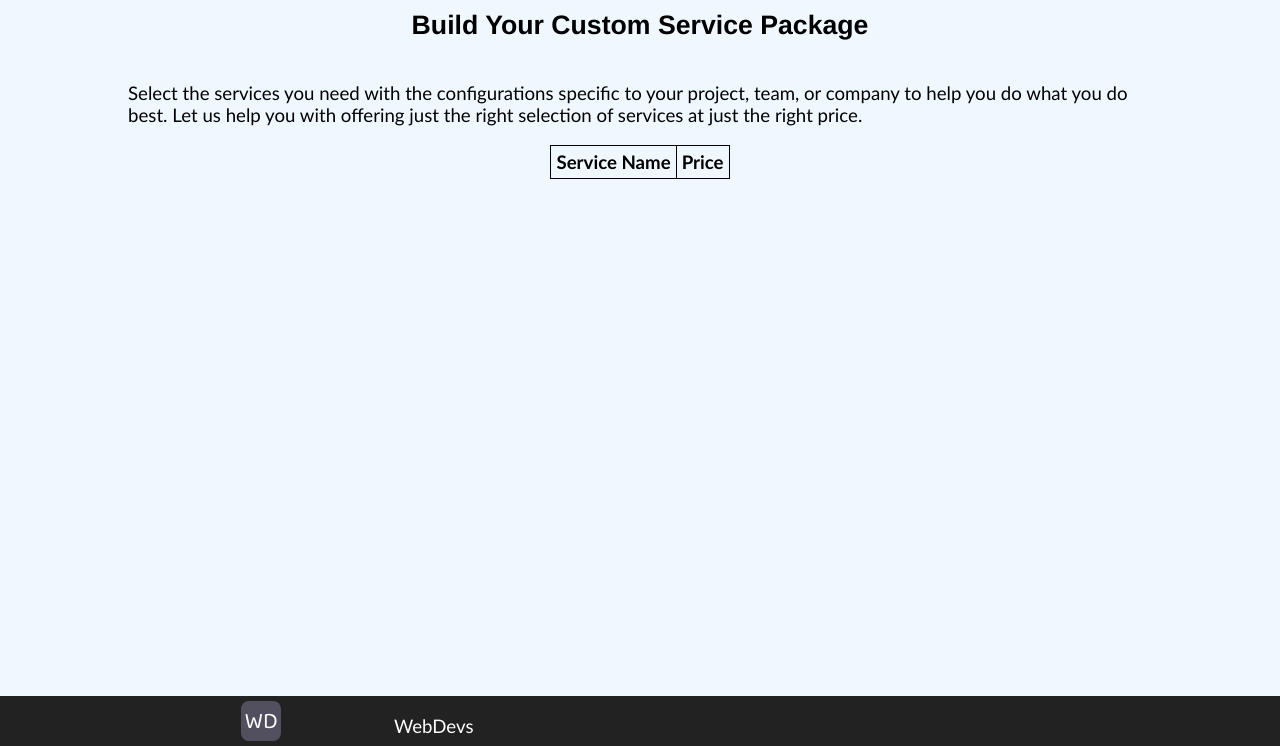
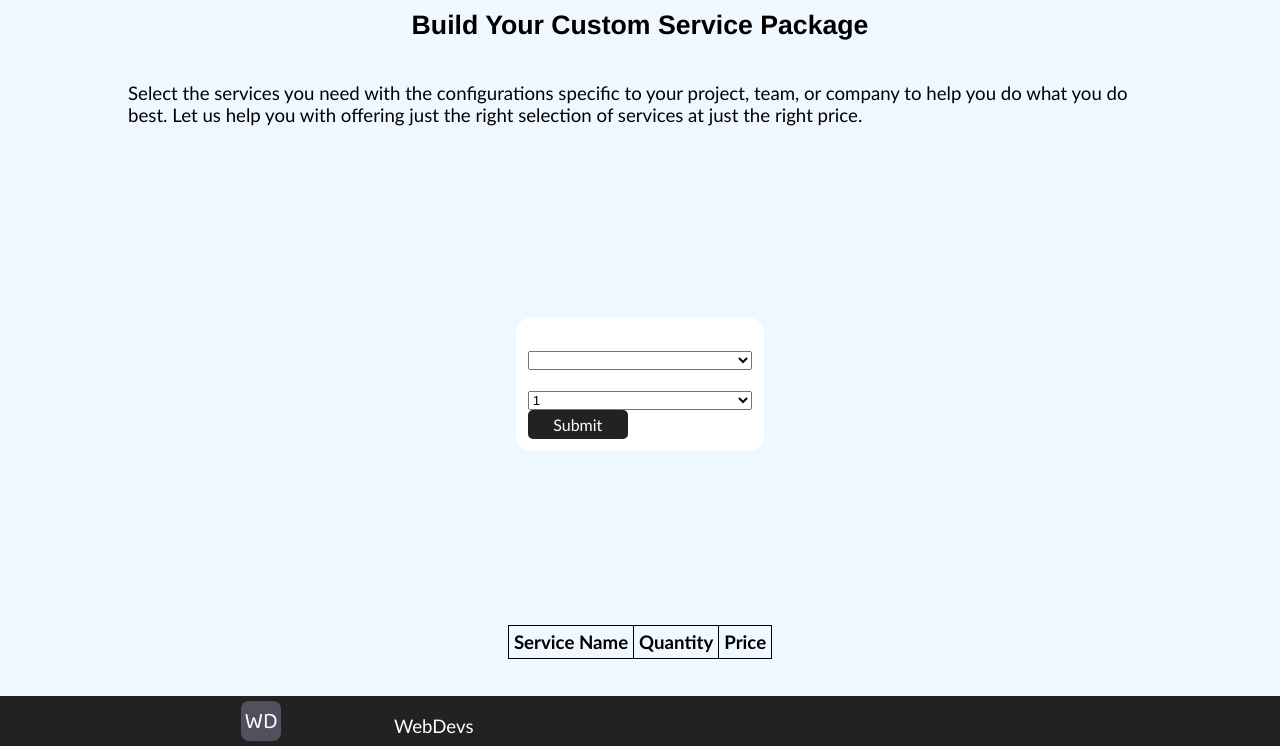
Before and after one commit to rivermontoya/SchoolWebsite, a plain HTML site: page public/costestimator.html in a window 1280 px wide. Shown: the part 54-800 px from the top of the page. Drawn offline with Linux system fonts and the light colour scheme.

Commit message:
Added form, little bit of JS, and basic layout

```diff
--- a/public/costestimator.html
+++ b/public/costestimator.html
@@ -17,9 +17,29 @@
         <section class="contentStart" id="servicesSection">
             <h1>Build Your Custom Service Package</h1>
             <p>Select the services you need with the configurations specific to your project, team, or company to help you do what you do best. Let us help you with offering just the right selection of services at just the right price.</p>
+
+            <form id="costEstimator" name="costEstForm">
+                <label for="formService">Select a Service: </label>
+                <select id="formService">
+                    <option value=""></option>
+                    <option value=""></option>
+                    <option value=""></option>
+                    <option value=""></option>
+                </select>
+                <label for="formQuantity">Select how many users to serve: </label>
+                <select id="formQuantity">
+                    <option value="">1</option>
+                    <option value="">2</option>
+                    <option value="">3</option>
+                    <option value="">4</option>
+                </select>
+                <!-- <input type="text" name="first" id="formFirst" placeholder=""> -->
+                <input type="submit" name="submit" id="submitBtn" value="Submit">
+            </form>
             <table id="costTable">
                 <tr>
                     <th>Service Name</th>
+                    <th>Quantity</th>
                     <th>Price</th>
                 </tr>
             </table>
--- a/public/scripts/costEstimator.js
+++ b/public/scripts/costEstimator.js
@@ -7,7 +7,11 @@ let table = document.getElementById("costTable");
 
 function addRow() {
     // Get values from form
-
+    const item = document.getElementById("formService");
+    const quantity = document.getElementById("formQuantity");
+    const price = getPrice(quantity, 350);
+    //Use constructor
+    ServiceItem(item, quantity, price);
 }
 
 function getPrice(quantity, itemPrice) {
```
